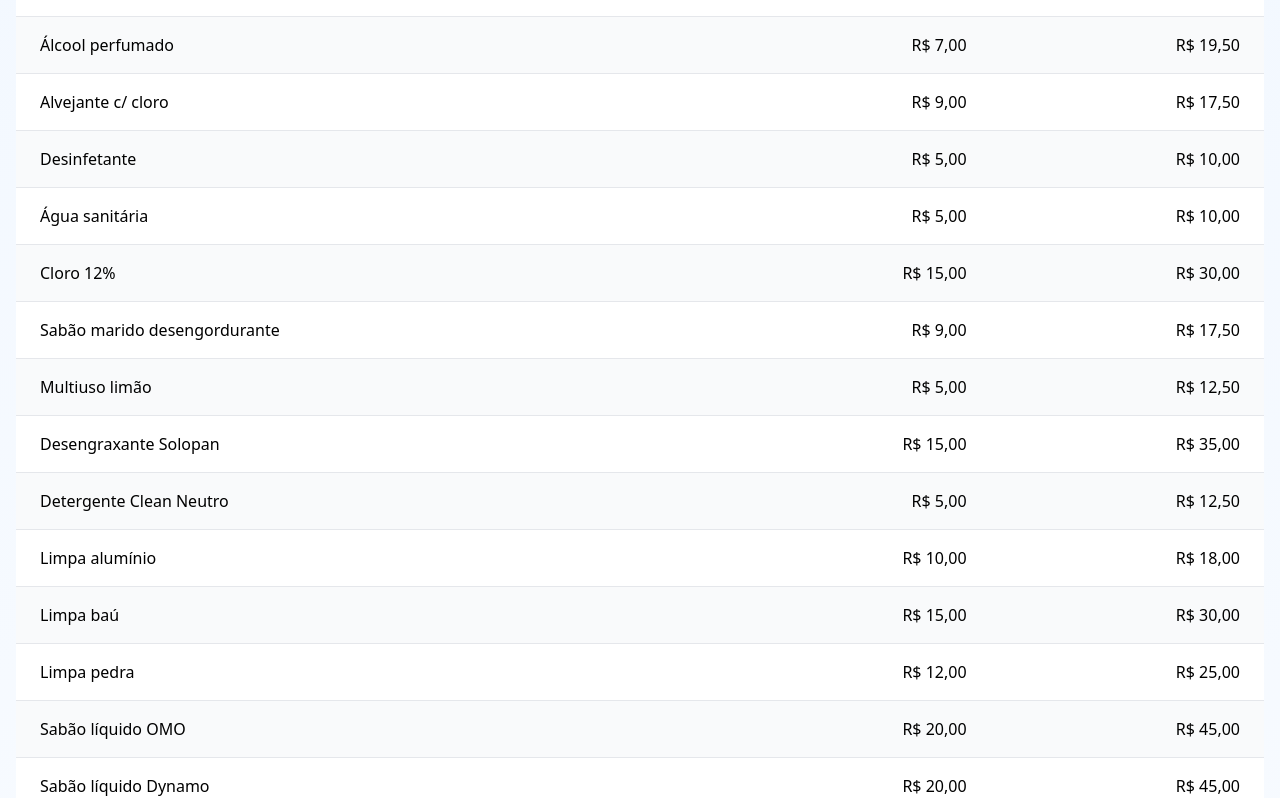
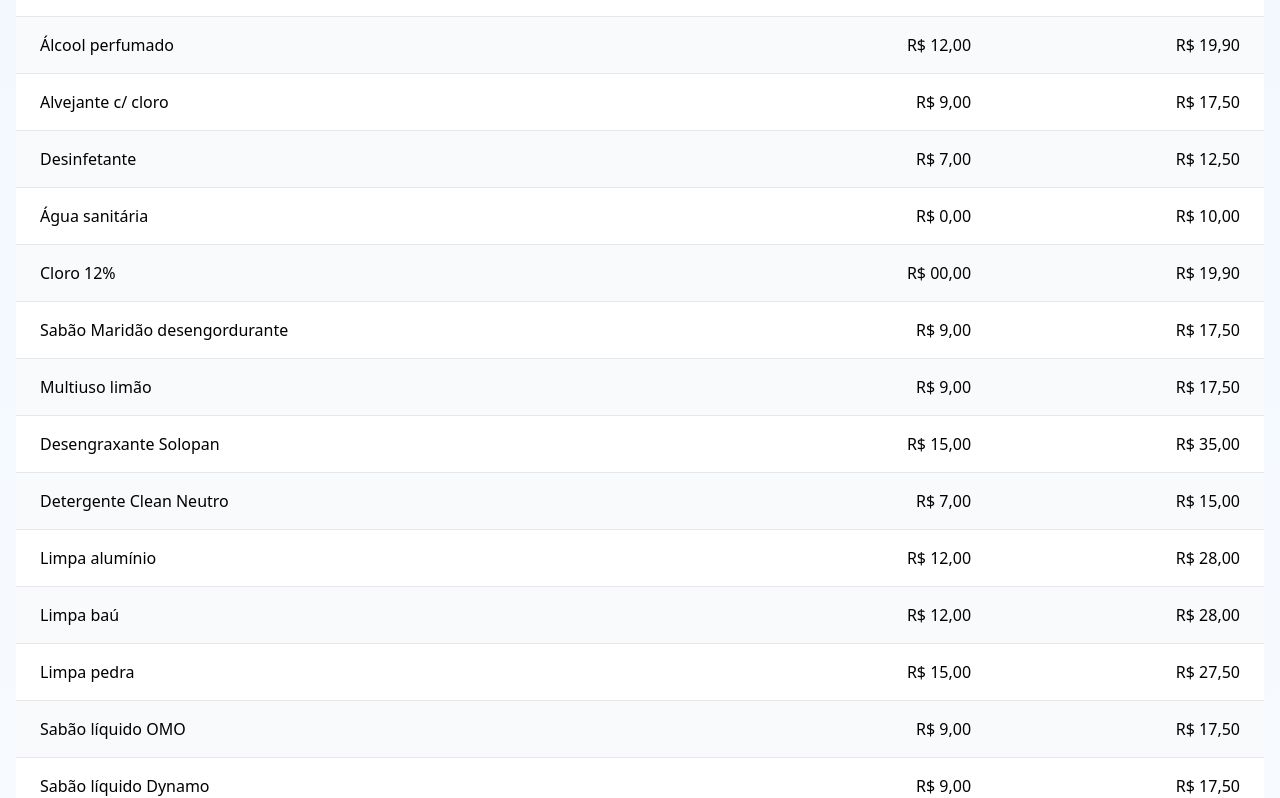
Before and after one commit to AstridNielsen-lab/Help-Clean, a React (Vite) app: page / in a window 1280 px wide. Shown: the part 1025-1823 px from the top of the page. Built offline with nearby package versions, Linux system fonts and the light colour scheme.

Commit message:
Update ProductTable.tsx

```diff
--- a/src/components/ProductTable.tsx
+++ b/src/components/ProductTable.tsx
@@ -11,24 +11,24 @@ interface Product {
 const products: Product[] = [
   // Produtos 2L / 5L
   { name: 'Amaciante', price2L: 'R$ 9,00', price5L: 'R$ 17,50', category: 'Produtos 2L / 5L' },
-  { name: 'Ajax c/ amoníaco', price2L: 'R$ 5,00', price5L: 'R$ 12,50', category: 'Produtos 2L / 5L' },
-  { name: 'Álcool perfumado', price2L: 'R$ 7,00', price5L: 'R$ 19,50', category: 'Produtos 2L / 5L' },
+  { name: 'Ajax c/ amoníaco', price2L: 'R$ 9,00', price5L: 'R$ 17,50', category: 'Produtos 2L / 5L' },
+  { name: 'Álcool perfumado', price2L: 'R$ 12,00', price5L: 'R$ 19,90', category: 'Produtos 2L / 5L' },
   { name: 'Alvejante c/ cloro', price2L: 'R$ 9,00', price5L: 'R$ 17,50', category: 'Produtos 2L / 5L' },
-  { name: 'Desinfetante', price2L: 'R$ 5,00', price5L: 'R$ 10,00', category: 'Produtos 2L / 5L' },
-  { name: 'Água sanitária', price2L: 'R$ 5,00', price5L: 'R$ 10,00', category: 'Produtos 2L / 5L' },
-  { name: 'Cloro 12%', price2L: 'R$ 15,00', price5L: 'R$ 30,00', category: 'Produtos 2L / 5L' },
-  { name: 'Sabão marido desengordurante', price2L: 'R$ 9,00', price5L: 'R$ 17,50', category: 'Produtos 2L / 5L' },
-  { name: 'Multiuso limão', price2L: 'R$ 5,00', price5L: 'R$ 12,50', category: 'Produtos 2L / 5L' },
+  { name: 'Desinfetante', price2L: 'R$ 7,00', price5L: 'R$ 12,50', category: 'Produtos 2L / 5L' },
+  { name: 'Água sanitária', price2L: 'R$ 0,00', price5L: 'R$ 10,00', category: 'Produtos 2L / 5L' },
+  { name: 'Cloro 12%', price2L: 'R$ 00,00', price5L: 'R$ 19,90', category: 'Produtos 2L / 5L' },
+  { name: 'Sabão Maridão desengordurante', price2L: 'R$ 9,00', price5L: 'R$ 17,50', category: 'Produtos 2L / 5L' },
+  { name: 'Multiuso limão', price2L: 'R$ 9,00', price5L: 'R$ 17,50', category: 'Produtos 2L / 5L' },
   { name: 'Desengraxante Solopan', price2L: 'R$ 15,00', price5L: 'R$ 35,00', category: 'Produtos 2L / 5L' },
-  { name: 'Detergente Clean Neutro', price2L: 'R$ 5,00', price5L: 'R$ 12,50', category: 'Produtos 2L / 5L' },
-  { name: 'Limpa alumínio', price2L: 'R$ 10,00', price5L: 'R$ 18,00', category: 'Produtos 2L / 5L' },
-  { name: 'Limpa baú', price2L: 'R$ 15,00', price5L: 'R$ 30,00', category: 'Produtos 2L / 5L' },
-  { name: 'Limpa pedra', price2L: 'R$ 12,00', price5L: 'R$ 25,00', category: 'Produtos 2L / 5L' },
-  { name: 'Sabão líquido OMO', price2L: 'R$ 20,00', price5L: 'R$ 45,00', category: 'Produtos 2L / 5L' },
-  { name: 'Sabão líquido Dynamo', price2L: 'R$ 20,00', price5L: 'R$ 45,00', category: 'Produtos 2L / 5L' },
-  { name: 'Sabão líquido coco', price2L: 'R$ 12,00', price5L: 'R$ 25,00', category: 'Produtos 2L / 5L' },
-  { name: 'Sabão de querosene', price2L: 'R$ 15,00', price5L: 'R$ 30,00', category: 'Produtos 2L / 5L' },
-  { name: 'Sabonete líquido lava doce', price2L: 'R$ 18,00', price5L: 'R$ 35,00', category: 'Produtos 2L / 5L' },
+  { name: 'Detergente Clean Neutro', price2L: 'R$ 7,00', price5L: 'R$ 15,00', category: 'Produtos 2L / 5L' },
+  { name: 'Limpa alumínio', price2L: 'R$ 12,00', price5L: 'R$ 28,00', category: 'Produtos 2L / 5L' },
+  { name: 'Limpa baú', price2L: 'R$ 12,00', price5L: 'R$ 28,00', category: 'Produtos 2L / 5L' },
+  { name: 'Limpa pedra', price2L: 'R$ 15,00', price5L: 'R$ 27,50', category: 'Produtos 2L / 5L' },
+  { name: 'Sabão líquido OMO', price2L: 'R$ 9,00', price5L: 'R$ 17,50', category: 'Produtos 2L / 5L' },
+  { name: 'Sabão líquido Dynamo', price2L: 'R$ 9,00', price5L: 'R$ 17,50', category: 'Produtos 2L / 5L' },
+  { name: 'Sabão líquido coco', price2L: 'R$ 9,00', price5L: 'R$ 17,50', category: 'Produtos 2L / 5L' },
+  { name: 'Sabão de querosene', price2L: 'R$ 18,00', price5L: 'R$ 35,00', category: 'Produtos 2L / 5L' },
+  { name: 'Sabonete líquido lava doce', price2L: 'R$ 9,00', price5L: 'R$ 18,50', category: 'Produtos 2L / 5L' },
 
   // Sacos para Lixo
   { name: 'Sacos para lixo 20 litros (c/ 100)', singlePrice: 'R$ 25,00', category: 'Sacos para Lixo' },
```
